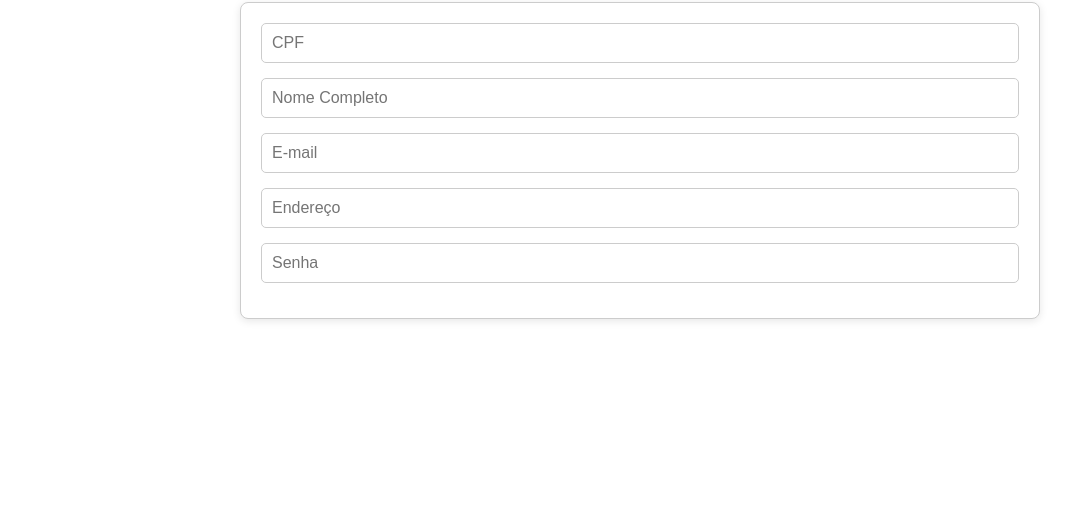
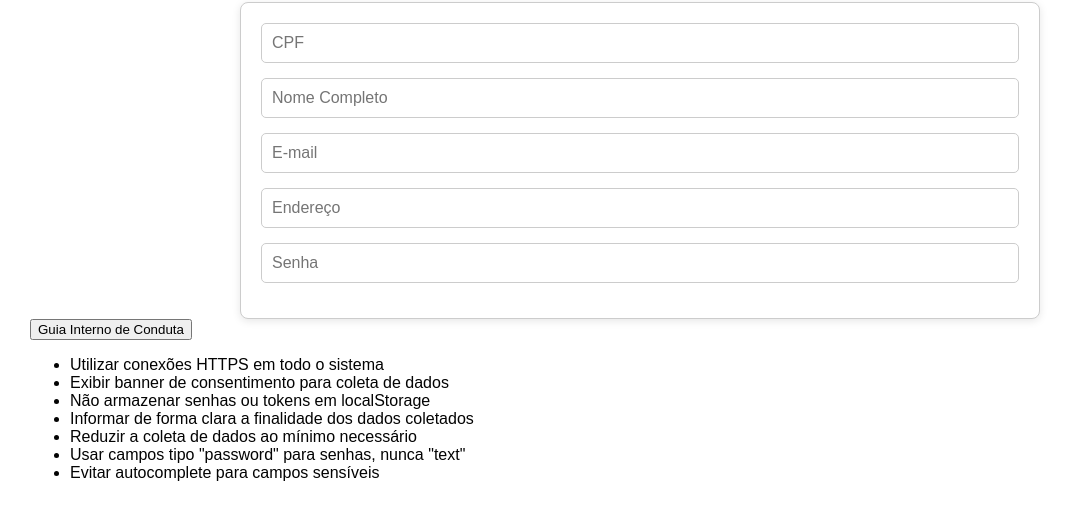
Before and after one commit to ArieledePaula/Snowden, a plain HTML site: page formulario.html in a window 1280 px wide. Shown: the part 96-616 px from the top of the page, without its empty margins (0-1073 px from the left). Drawn offline with Linux system fonts and the light colour scheme.

Commit message:
Adicionando Guia Interno de Conduta e criando sua função

```diff
--- a/formulario.html
+++ b/formulario.html
@@ -29,7 +29,18 @@
     </form>
   </div>
 
+  <button onclick="Guia()">Guia Interno de Conduta</button>
 
-
+  <div id="guia">
+    <ul>
+      <li>Utilizar conexões HTTPS em todo o sistema</li>
+      <li>Exibir banner de consentimento para coleta de dados</li>
+      <li>Não armazenar senhas ou tokens em localStorage</li>
+      <li>Informar de forma clara a finalidade dos dados coletados</li>
+      <li>Reduzir a coleta de dados ao mínimo necessário</li>
+      <li>Usar campos tipo "password" para senhas, nunca "text"</li>
+      <li>Evitar autocomplete para campos sensíveis</li>
+    </ul>
+  </div>
 </body>
 </html>
--- a/main.js
+++ b/main.js
@@ -1,3 +1,9 @@
 function aceitar() {
     window.location.href = "formulario.html";
 }
+
+
+function Guia() {
+    const guia = document.getElementById("guia");
+    guia.style.display = guia.style.display === "block" ? "none" : "block";
+  }
```
